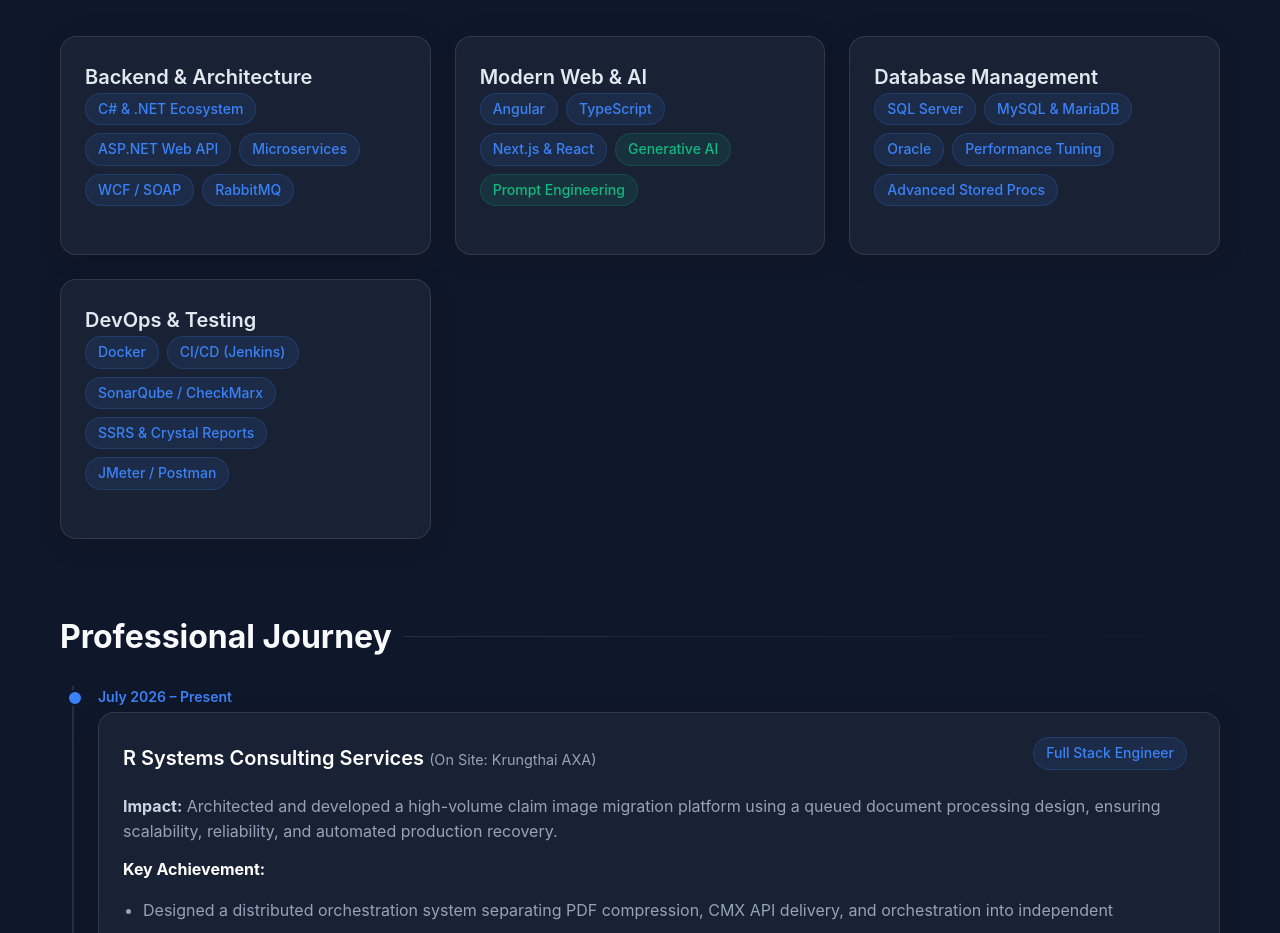
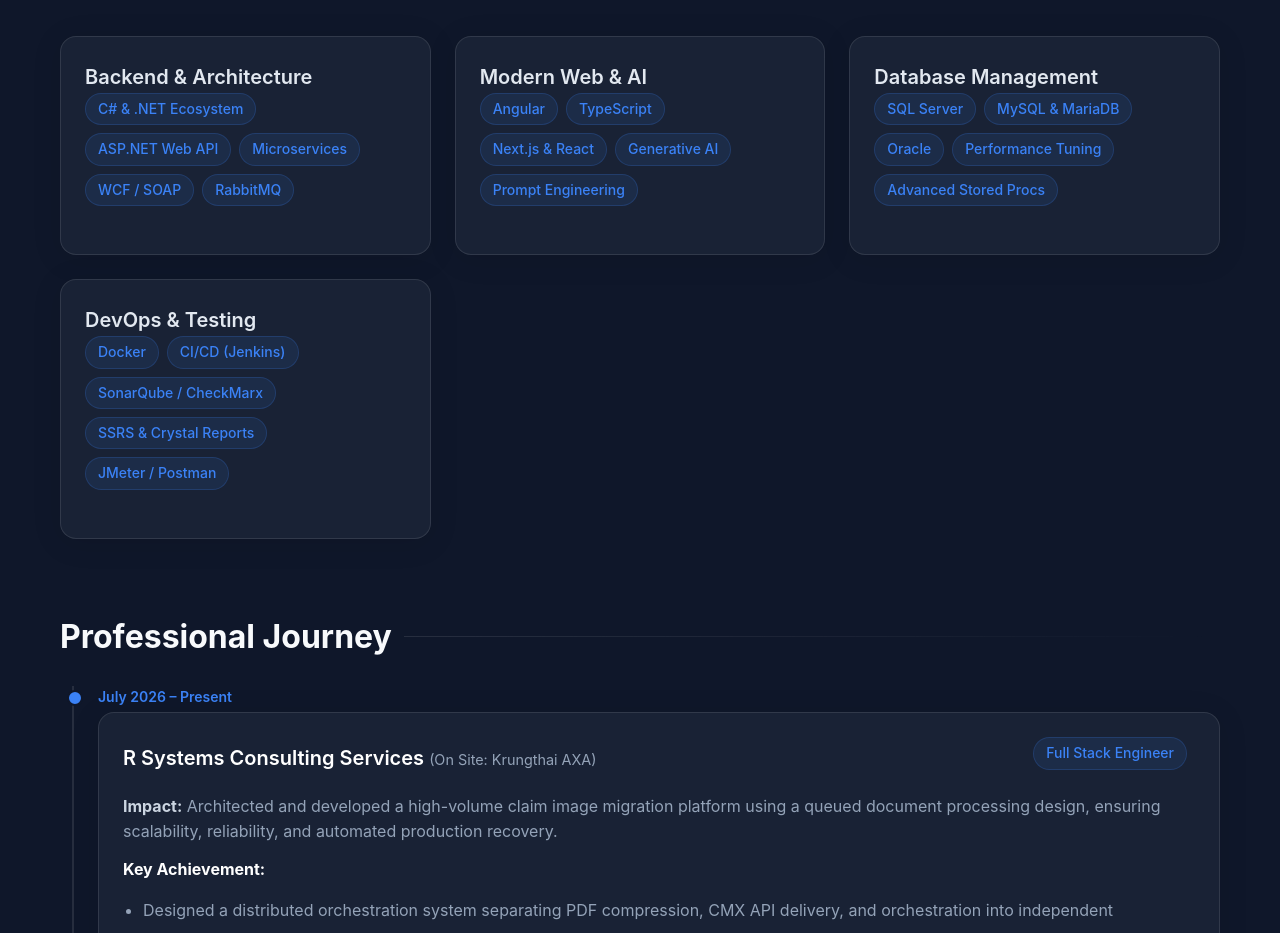
Before and after one commit to topku99/My_Portfolio, a Next.js app: page /My_Portfolio/ in a window 1280 px wide. Shown: the part 1203-2136 px from the top of the page. Built offline with nearby package versions, Linux system fonts and the light colour scheme.

Commit message:
Update page.tsx

```diff
--- a/src/app/page.tsx
+++ b/src/app/page.tsx
@@ -87,8 +87,8 @@ export default function Home() {
               <span className="tag">Angular</span>
               <span className="tag">TypeScript</span>
               <span className="tag">Next.js & React</span>
-              <span className="tag accent">Generative AI</span>
-              <span className="tag accent">Prompt Engineering</span>
+              <span className="tag">Generative AI</span>
+              <span className="tag">Prompt Engineering</span>
             </p>
           </div>
           <div className="glass-card">
```
